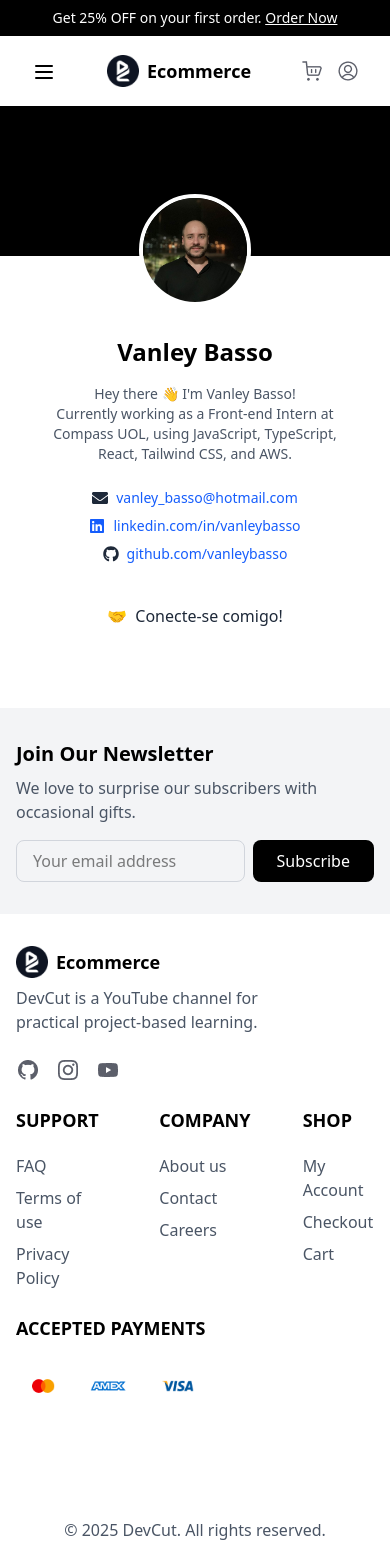
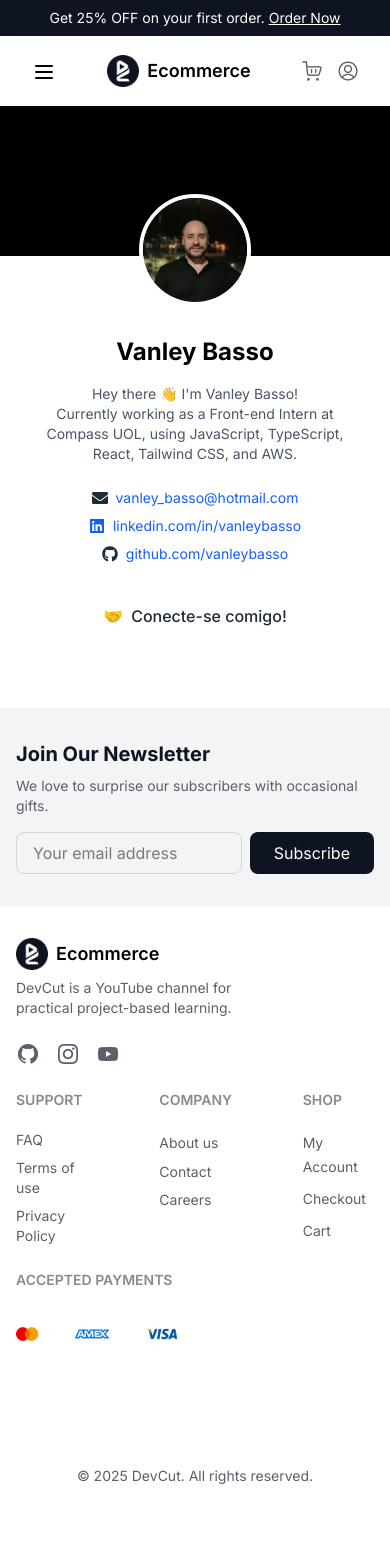
Before and after one commit to vanleybasso/aws_react_dez24_d03, a React (Vite) app: page /about in a window 390 px wide. Shown: the top 1568 px of the page. After the commit the page ends 1518 px from the top, so only its background shows below. Built offline with nearby package versions, Linux system fonts and the light colour scheme; no server answers.

Commit message:
feat(home): adjust layout and improve responsiveness on home page

```diff
--- a/index.html
+++ b/index.html
@@ -4,6 +4,8 @@
     <meta charset="UTF-8" />
     <meta name="viewport" content="width=device-width, initial-scale=1.0" />
     <title>Create-Vite</title>
+    <link href="https://fonts.googleapis.com/css2?family=Inter:wght@400;500;600;700;800&display=swap" rel="stylesheet" />
+
     <link href="./src/index.css" rel="stylesheet" />
   </head>
   <body class="bg-gray-200">
--- a/src/components/Footer.tsx
+++ b/src/components/Footer.tsx
@@ -1,86 +1,199 @@
-import React from "react";
+import React, { useState, useEffect } from "react";
+import { Link, useLocation } from "react-router-dom";
 
 const Footer = () => {
   const currentYear = new Date().getFullYear();
+  const [email, setEmail] = useState("");
+  const [error, setError] = useState("");
+  const [success, setSuccess] = useState("");
+  const location = useLocation();
+
+
+  useEffect(() => {
+    window.scrollTo(0, 0);
+  }, [location]);
+
+  const validateEmail = (email: string) => {
+    const regex = /^[^\s@]+@[^\s@]+\.[^\s@]+$/;
+    return regex.test(email);
+  };
+
+  const handleSubscribe = async (e: React.FormEvent) => {
+    e.preventDefault();
+
+    setError("");
+    setSuccess("");
+
+    if (!validateEmail(email)) {
+      setError("Please enter a valid email address.");
+      return;
+    }
+
+    try {
+      const response = await fetch("http://localhost:3001/subscribers", {
+        method: "POST",
+        headers: {
+          "Content-Type": "application/json",
+        },
+        body: JSON.stringify({ email }),
+      });
+
+      if (!response.ok) {
+        throw new Error("Failed to subscribe");
+      }
+
+      setSuccess("Subscribed successfully!");
+      setEmail("");
+    } catch (error) {
+      console.error("Error subscribing:", error);
+      setError("We couldn't subscribe your email at this moment. Please try again later.");
+    }
+  };
 
   return (
     <footer>
+
       <div className="bg-gray-100 py-8">
         <div className="container mx-auto px-4 flex flex-col md:flex-row md:items-center md:justify-between">
+
           <div className="md:w-1/2 md:pl-[40px]">
-            <h2 className="text-xl font-semibold mb-2 md:mb-4">Join Our Newsletter</h2>
-            <p className="text-gray-600 mb-4 md:mb-6">We love to surprise our subscribers with occasional gifts.</p>
+            <h2 className="text-xl font-bold mb-2 md:mb-4 text-primary-heading">Join Our Newsletter</h2>
+            <p className=" mb-4 md:mb-6 text-custom text-sm">
+              We love to surprise our subscribers with occasional gifts.
+            </p>
           </div>
-          <form className="flex justify-center gap-2 md:w-1/2">
+
+          <form onSubmit={handleSubscribe} className="flex flex-col items-center gap-2 md:w-1/2">
+            <div className="w-full flex justify-center gap-2">
               <input
-              type="email"
+                type="text"
                 placeholder="Your email address"
-              className="px-4 py-2 border border-gray-300 rounded-lg focus:outline-none focus:border-black w-2/3"
+                aria-invalid={!!error}
+                className={`px-4 py-2 border ${
+                  error ? "border-red-500" : "border-gray-300"
+                } rounded-lg focus:outline-none focus:border-black w-2/3`}
+                value={email}
+                onChange={(e) => setEmail(e.target.value)}
               />
               <button
                 type="submit"
-              className="px-6 py-2 bg-black text-white rounded-lg hover:bg-gray-800"
+                className="px-6 py-2 bg-custom-button text-white rounded-lg hover:bg-gray-800 tex-sm"
               >
                 Subscribe
               </button>
+            </div>
+
+            {error && <p className="text-red-500 text-sm mt-2">{error}</p>}
+            {success && <p className="text-green-500 text-sm mt-2">{success}</p>}
           </form>
+
         </div>
       </div>
 
+
       <div className="bg-white py-8">
         <div className="container mx-auto px-4 flex flex-col md:flex-row md:justify-between md:pl-[50px]">
+
+
           <div>
             <div className="flex items-center">
               <img src="/src/assets/Logomark.png" alt="Logo" className="h-8 mr-2" />
               <span className="text-lg font-semibold">Ecommerce</span>
             </div>
-            <p className="text-gray-600 mt-2">
+            <p className="text-custom  mt-2 text-sm">
               DevCut is a YouTube channel for <br /> practical project-based learning.
             </p>
             <div className="flex items-center gap-4 mt-6">
+              <a href="https://github.com" target="_blank" rel="noopener noreferrer">
                 <img src="/src/assets/github.png" alt="GitHub" className="h-6" />
+              </a>
+              <a href="https://instagram.com" target="_blank" rel="noopener noreferrer">
                 <img src="/src/assets/instagram.png" alt="Instagram" className="h-6" />
+              </a>
+              <a href="https://youtube.com" target="_blank" rel="noopener noreferrer">
                 <img src="/src/assets/youtube.png" alt="YouTube" className="h-6" />
+              </a>
             </div>
           </div>
 
+
           <div className="grid grid-cols-3 gap-18 mt-6 md:mt-0">
             <div>
-              <h3 className="text-lg font-semibold mb-5">SUPPORT</h3>
-              <ul className="text-gray-600 space-y-2">
+              <h3 className="text-lg font-semibold mb-5 text-sm text-shop-now">SUPPORT</h3>
+              <ul className="text-custom text-sm space-y-2">
                 <li>FAQ</li>
                 <li>Terms of use</li>
                 <li>Privacy Policy</li>
               </ul>
             </div>
+
             <div>
-              <h3 className="text-lg font-semibold mb-5">COMPANY</h3>
-              <ul className="text-gray-600 space-y-2">
-                <li>About us</li>
-                <li>Contact</li>
-                <li>Careers</li>
+  <h3 className="text-lg font-semibold mb-5 text-sm text-shop-now">
+    COMPANY
+  </h3>
+  <ul className="space-y-2">
+    <li>
+      <Link
+        to="/about"
+        className="text-sm text-custom hover:text-black transition-colors duration-200"
+      >
+        About us
+      </Link>
+    </li>
+    <li className="text-sm text-custom">Contact</li>
+    <li className="text-sm text-custom">Careers</li>
   </ul>
 </div>
+
+
             <div>
-              <h3 className="text-lg font-semibold mb-5">SHOP</h3>
+              <h3 className="text-lg font-semibold mb-5 text-sm text-shop-now">SHOP</h3>
               <ul className="text-gray-600 space-y-2">
-                <li>My Account</li>
-                <li>Checkout</li>
-                <li>Cart</li>
+                <li>
+                  <Link
+                    to="/account-details"
+                    className=" text-sm text-custom hover:text-black transition-colors duration-200"
+                  >
+                    My Account
+                  </Link>
+                </li>
+                <li>
+                  <Link
+                    to="/checkout"
+                    className="text-sm text-custom hover:text-black transition-colors duration-200"
+                  >
+                    Checkout
+                  </Link>
+                </li>
+                <li>
+                  <Link
+                    to="/cart"
+                    className=" text-sm text-custom hover:text-black transition-colors duration-200"
+                  >
+                    Cart
+                  </Link>
+                </li>
               </ul>
             </div>
           </div>
 
+
           <div className="mt-6 md:mt-0">
-            <h3 className="text-lg font-semibold mb-8">ACCEPTED PAYMENTS</h3>
-            <div className="flex gap-8 pl-4">
+            <h3 className="font-semibold mb-8 text-sm text-shop-now">ACCEPTED PAYMENTS</h3>
+            <div className="flex gap-8">
               <img src="/src/assets/Mastercard.png" alt="MasterCard" className="h-6" />
               <img src="/src/assets/Amex.png" alt="Amex" className="h-6" />
               <img src="/src/assets/Visa.png" alt="Visa" className="h-6" />
             </div>
           </div>
+
         </div>
-        <div className="text-center text-gray-600 mt-30 mb-0">© {currentYear} DevCut. All rights reserved.</div>
+
+
+        <div className="text-center text-gray-600 mt-30 mb-0 text-sm text-custom">
+          © {currentYear} DevCut. All rights reserved.
+        </div>
+
       </div>
     </footer>
   );
--- a/src/components/Header.tsx
+++ b/src/components/Header.tsx
@@ -16,13 +16,17 @@ const Header = () => {
     }
   };
 
+  const handleCartClick = () => {
+    navigate("/cart");
+  };
+
   return (
     <header className="w-full">
-      <div className="bg-black text-white text-center py-2 text-sm">
+      <div className="bg-custom-banner text-white text-center py-2 text-sm">
         Get 25% OFF on your first order.{" "}
-        <a href="#" className="underline">
+        <Link to="/listing" className="underline">
           Order Now
-        </a>
+        </Link>
       </div>
 
       <nav className="flex justify-between items-center p-4 bg-white shadow-md relative">
@@ -46,17 +50,17 @@ const Header = () => {
 
         <ul className="hidden md:flex gap-6 text-gray-700 flex-grow justify-center">
           <li>
-            <Link to="/" className="hover:text-black">
+            <Link to="/" className="hover:text-black text-custom">
               Home
             </Link>
           </li>
           <li>
-            <Link to="/listing" className="hover:text-black">
+            <Link to="/listing" className="hover:text-black text-custom">
               Shop
             </Link>
           </li>
           <li>
-            <Link to="/about" className="hover:text-black">
+            <Link to="/about" className="hover:text-black text-custom">
               About
             </Link>
           </li>
@@ -67,12 +71,13 @@ const Header = () => {
             src="/src/assets/car.png"
             alt="Carrinho"
             className="w-5 h-5 cursor-pointer"
+            onClick={handleCartClick}
           />
 
           {user ? (
             <div
               onClick={handleUserIconClick}
-              className="w-6 h-6 rounded-full bg-[#F0F1FF] flex items-center justify-center text-sm font-semibold cursor-pointer overflow-hidden"
+              className="w-6 h-6 rounded-full bg-gray-300 flex items-center justify-center text-sm font-semibold cursor-pointer overflow-hidden"
             >
               {user.imageUrl ? (
                 <img
@@ -81,7 +86,9 @@ const Header = () => {
                   className="w-full h-full object-cover"
                 />
               ) : (
-                <span>{user.firstName ? user.firstName[0] : "U"}</span>
+                <span className="text-gray-700">
+                  {user.firstName ? user.firstName[0] : "U"}
+                </span>
               )}
             </div>
           ) : (
@@ -108,7 +115,7 @@ const Header = () => {
           </li>
           <li>
             <Link
-              to="/products"
+              to="/listing"
               onClick={() => setIsMenuOpen(false)}
               className="block py-2 text-gray-700 hover:text-black"
             >
--- a/src/index.css
+++ b/src/index.css
@@ -2,4 +2,39 @@
 
 body {
     background-color: #ffffff;
+    font-family: 'Inter', sans-serif;
   }
+
+
+  .custom-text-32 {
+    font-size: 32px;
+  }
+
+  .text-dark {
+    color: #202533;
+  }
+
+  .text-custom-gray {
+    color: #474B57;
+  }
+
+  .bg-custom-button {
+    background-color: #0E1422;
+  }
+
+
+  .text-custom {
+    color: #5C5F6A;
+  }
+
+  .text-shop-now {
+    color: #878A92;
+  }
+
+  .text-primary-heading {
+    color: #0E1422;
+  }
+
+  .bg-custom-banner {
+    background-color: #0E1422;
+  }
--- a/src/pages/AccountDetails.tsx
+++ b/src/pages/AccountDetails.tsx
@@ -88,9 +88,11 @@ const AccountDetails: React.FC = () => {
                 className="w-full h-full object-cover"
               />
             ) : (
-              <span className="text-lg font-semibold text-gray-800">
-                {user?.firstName ? user.firstName[0] : 'U'}
-              </span>
+              <div className="w-full h-full flex items-center justify-center bg-gray-300">
+                <span className="text-lg font-semibold text-gray-700">
+                  {user?.firstName ? user.firstName[0] : 'U'}
+                </span>
+              </div>
             )}
           </div>
 
```
Also changed, not shown: db.json (+34 -0 lines), src/pages/Home.tsx (+57 -26 lines). Lines whose indentation alone changed are shown as unchanged.
